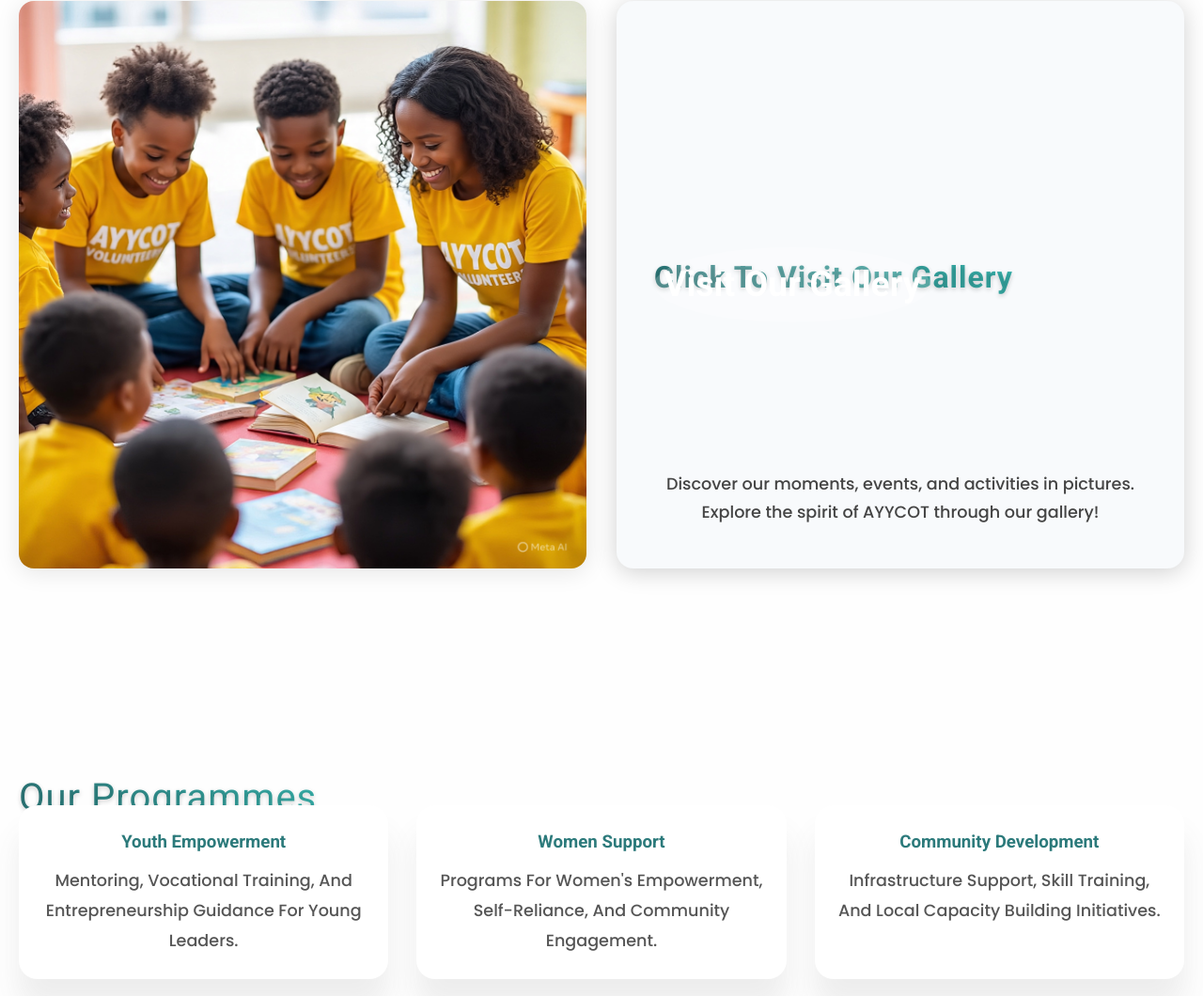
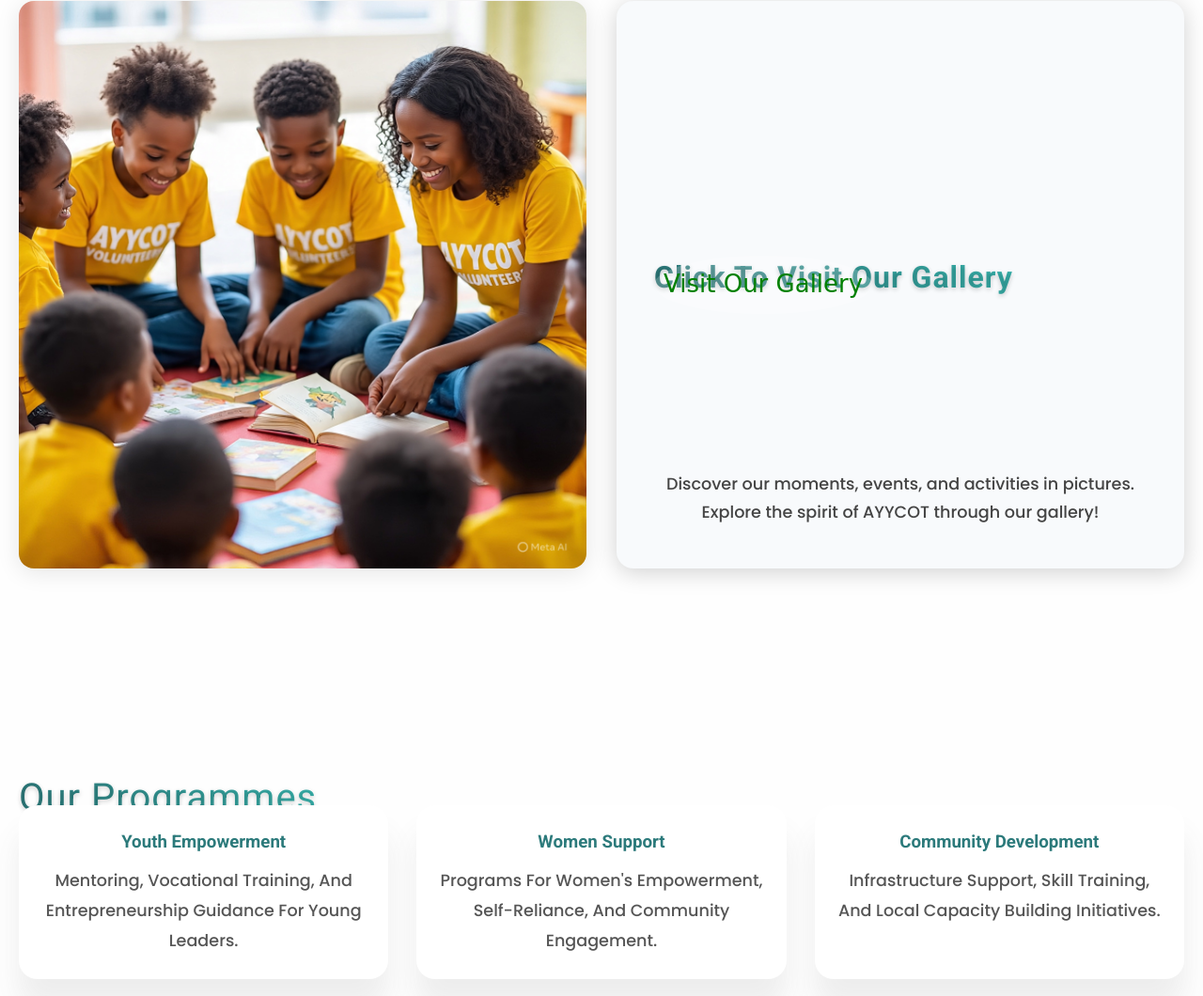
Before and after one commit to ayycot/ayycot-volunteers, a plain HTML site: page index.html in a window 1280 px wide. Shown: the part 2659-3719 px from the top of the page at 94% size. Drawn offline with Linux system fonts and the light colour scheme.

Commit message:
Update ourteam.css

```diff
--- a/ourteam.css
+++ b/ourteam.css
@@ -13,6 +13,20 @@
   margin: 12px 0 6px 0;
   letter-spacing: 1px;
   transition: background 0.5s;
+}
+
+.visit {
+  color: green;
+  font-size: 26px;
+  font-family: Cursive;
+  font-weight: 500;
+  text-transform: capitalize;
+}
+
+.visit:hover {
+  color: #fff;
+  font-size: 29px;
+  text-shadow: 10px 30px 30px rgba(o,o,o,o.3);
 }
 h1 {
     font-size: 2.5rem;
```
